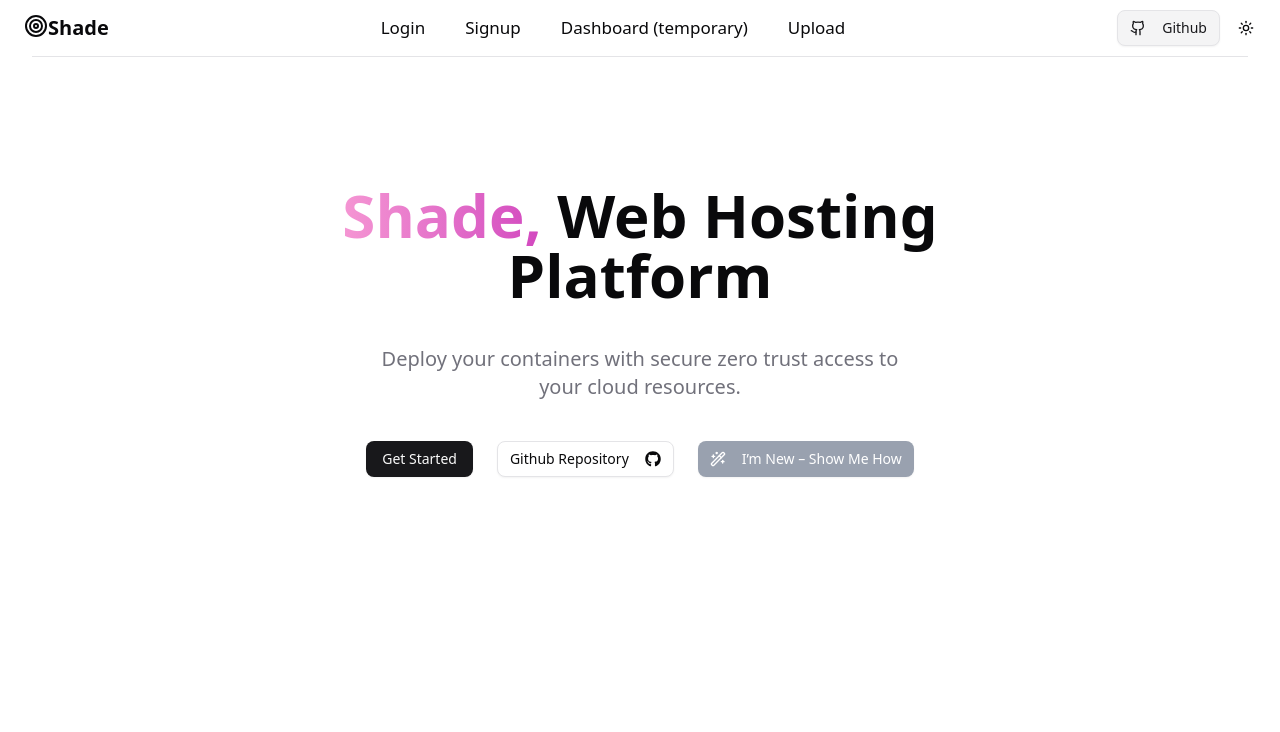
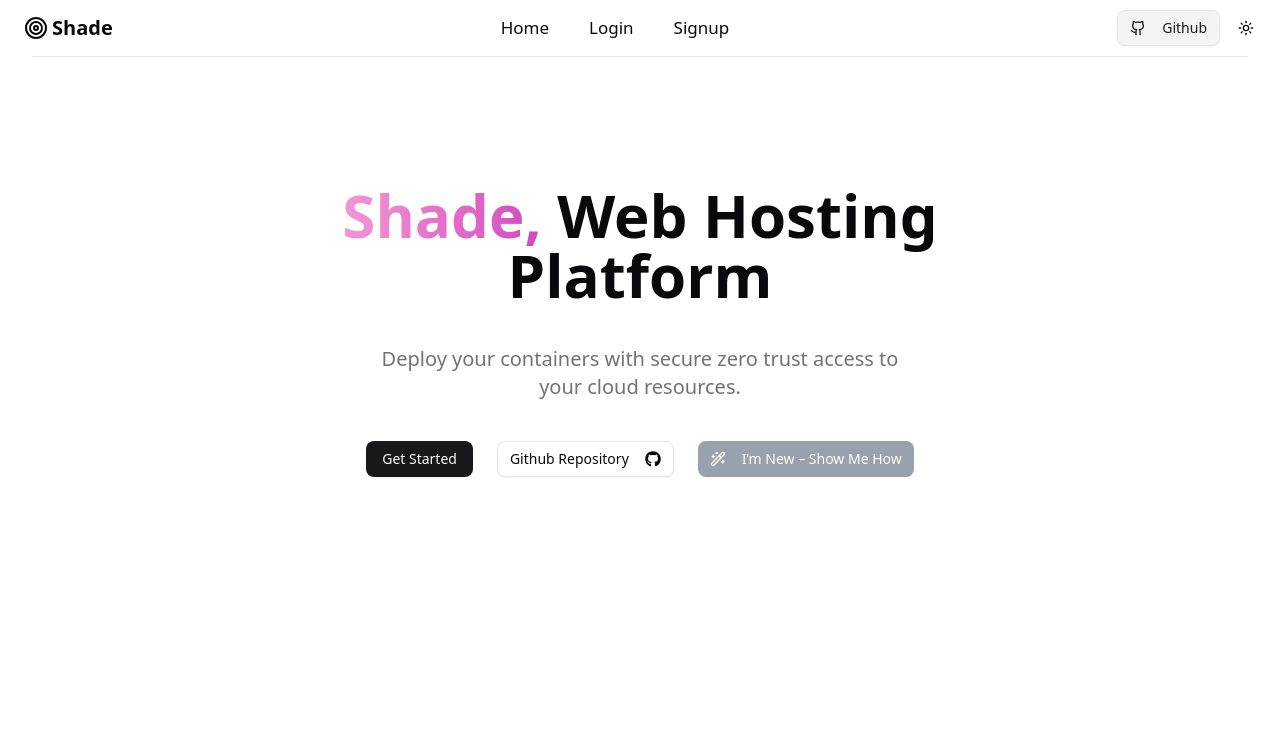
Before and after one commit to Shade-Platform/Web-Client, a Next.js app: page / in a window 1280 px wide. Shown: the top 732 px of the page. Built offline with nearby package versions, Linux system fonts and the light colour scheme.

Commit message:
feat: adds conditional navbar based on login

```diff
--- a/components/Navbar.tsx
+++ b/components/Navbar.tsx
@@ -1,119 +1,111 @@
 "use client"
 
-import { useState } from "react";
+import { useEffect, useState } from "react"
 import {
   NavigationMenu,
   NavigationMenuItem,
   NavigationMenuList,
-  NavigationMenuLink,
-  navigationMenuTriggerStyle,
-} from "@/components/ui/navigation-menu";
+} from "@/components/ui/navigation-menu"
 import {
   Sheet,
   SheetContent,
   SheetHeader,
   SheetTitle,
   SheetTrigger,
-} from "@/components/ui/sheet";
-
-// import { Github } from "@radix-ui/react-icons";
-import { Github, Target } from "lucide-react";
-import { buttonVariants } from "./ui/button";
-import { Menu } from "lucide-react";
-import { ModeToggle } from "./mode-toggle";
-import Link from "next/link";
+} from "@/components/ui/sheet"
+import { Github, Target, Menu } from "lucide-react"
+import { buttonVariants } from "./ui/button"
+import { ModeToggle } from "./mode-toggle"
+import Link from "next/link"
+import { useRouter } from "next/navigation"
+import { verifyToken } from "@/lib/auth/verifyToken"
 
 interface RouteProps {
-  href: string;
-  label: string;
+  href: string
+  label: string
 }
 
-const routeList: RouteProps[] = [
-  {
-    href: "/login",
-    label: "Login",
-  },
-  {
-    href: "/signup",
-    label: "Signup",
-  },
-  {
-    href: "/dashboard",
-    label: "Dashboard (temporary)",
-  },
-  {
-    href: "/upload",
-    label: "Upload",
-  },
-  // {
-  //   href: "#pricing",
-  //   label: "Pricing",
-  // },
-  // {
-  //   href: "#faq",
-  //   label: "FAQ",
-  // },
-];
+export const Navbar = () => {
+  const [isLoggedIn, setIsLoggedIn] = useState<boolean>(false)
+  const [isOpen, setIsOpen] = useState<boolean>(false)
+  const router = useRouter()
 
-export const Navbar = () => {
-  const [isOpen, setIsOpen] = useState<boolean>(false);
+  useEffect(() => {
+    verifyToken().then(setIsLoggedIn)
+  }, [])
+
+  const handleLogout = () => {
+    localStorage.removeItem("token")
+    setIsLoggedIn(false)
+    router.push("/login")
+  }
+
+  const loggedOutRoutes: RouteProps[] = [
+    { href: "/", label: "Home" },
+    { href: "/login", label: "Login" },
+    { href: "/signup", label: "Signup" },
+  ]
+
+  const loggedInRoutes: RouteProps[] = [
+    { href: "/dashboard", label: "Dashboard" },
+    { href: "/upload", label: "Upload" },
+  ]
+
+  const routeList = isLoggedIn ? loggedInRoutes : loggedOutRoutes
+
   return (
     <header className="sticky border-b-[1px] top-0 z-40 w-full bg-white dark:border-b-slate-700 dark:bg-background">
       <NavigationMenu className="mx-auto">
         <NavigationMenuList className="container h-14 px-4 w-screen flex justify-between ">
+          {/* Logo */}
           <NavigationMenuItem className="font-bold flex">
-            <a
-              rel="noreferrer noopener"
-              href="/"
-              className="ml-2 font-bold text-xl flex"
-            >
+            <Link href="/" className="ml-2 font-bold text-xl flex items-center gap-1">
               <Target />
               Shade
-            </a>
+            </Link>
           </NavigationMenuItem>
 
-          {/* mobile */}
+          {/* Mobile menu */}
           <span className="flex md:hidden">
             <ModeToggle />
-
-            <Sheet
-              open={isOpen}
-              onOpenChange={setIsOpen}
-            >
+            <Sheet open={isOpen} onOpenChange={setIsOpen}>
               <SheetTrigger className="px-2">
-                <Menu
-                  className="flex md:hidden h-5 w-5"
-                  onClick={() => setIsOpen(true)}
-                >
-                  <span className="sr-only">Menu Icon</span>
-                </Menu>
+                <Menu className="h-5 w-5" />
               </SheetTrigger>
 
-              <SheetContent side={"left"}>
+              <SheetContent side="left">
                 <SheetHeader>
-                  <SheetTitle className="font-bold text-xl">
-                    Shadcn/React
-                  </SheetTitle>
+                  <SheetTitle className="font-bold text-xl">Shade</SheetTitle>
                 </SheetHeader>
-                <nav className="flex flex-col justify-center items-center gap-2 mt-4">
-                  {routeList.map(({ href, label }: RouteProps) => (
-                    <a
-                      rel="noreferrer noopener"
+                <nav className="flex flex-col gap-2 mt-4">
+                  {routeList.map(({ href, label }) => (
+                    <Link
                       key={label}
                       href={href}
                       onClick={() => setIsOpen(false)}
                       className={buttonVariants({ variant: "ghost" })}
                     >
                       {label}
-                    </a>
+                    </Link>
                   ))}
+
+                  {isLoggedIn && (
+                    <button
+                      onClick={() => {
+                        setIsOpen(false)
+                        handleLogout()
+                      }}
+                      className={buttonVariants({ variant: "destructive" })}
+                    >
+                      Logout
+                    </button>
+                  )}
+
                   <a
-                    rel="noreferrer noopener"
-                    href="https://github.com/leoMirandaa/shadcn-landing-page.git"
+                    href="https://github.com/Shade-Platform/Web-Client"
                     target="_blank"
-                    className={`w-[110px] border ${buttonVariants({
-                      variant: "secondary",
-                    })}`}
+                    rel="noopener noreferrer"
+                    className={`border ${buttonVariants({ variant: "secondary" })}`}
                   >
                     <Github className="mr-2 w-5 h-5" />
                     Github
@@ -123,27 +115,33 @@ export const Navbar = () => {
             </Sheet>
           </span>
 
-          {/* desktop */}
-          <nav className="hidden md:flex gap-2">
-            {routeList.map((route: RouteProps, i) => (
-              <a
-                rel="noreferrer noopener"
-                href={route.href}
-                key={i}
-                className={`text-[17px] ${buttonVariants({
-                  variant: "ghost",
-                })}`}
+          {/* Desktop menu */}
+          <nav className="hidden md:flex gap-2 items-center">
+            {routeList.map(({ href, label }) => (
+              <Link
+                key={label}
+                href={href}
+                className={`text-[17px] ${buttonVariants({ variant: "ghost" })}`}
               >
-                {route.label}
-              </a>
+                {label}
+              </Link>
             ))}
+
+            {isLoggedIn && (
+              <button
+                onClick={handleLogout}
+                className={buttonVariants({ variant: "destructive" })}
+              >
+                Logout
+              </button>
+            )}
           </nav>
 
           <div className="hidden md:flex gap-2">
             <a
-              rel="noreferrer noopener"
               href="https://github.com/Shade-Platform/Web-Client"
               target="_blank"
+              rel="noopener noreferrer"
               className={`border ${buttonVariants({ variant: "secondary" })}`}
             >
               <Github className="mr-2 w-5 h-5" />
@@ -155,5 +153,5 @@ export const Navbar = () => {
         </NavigationMenuList>
       </NavigationMenu>
     </header>
-  );
-};
+  )
+}
```
